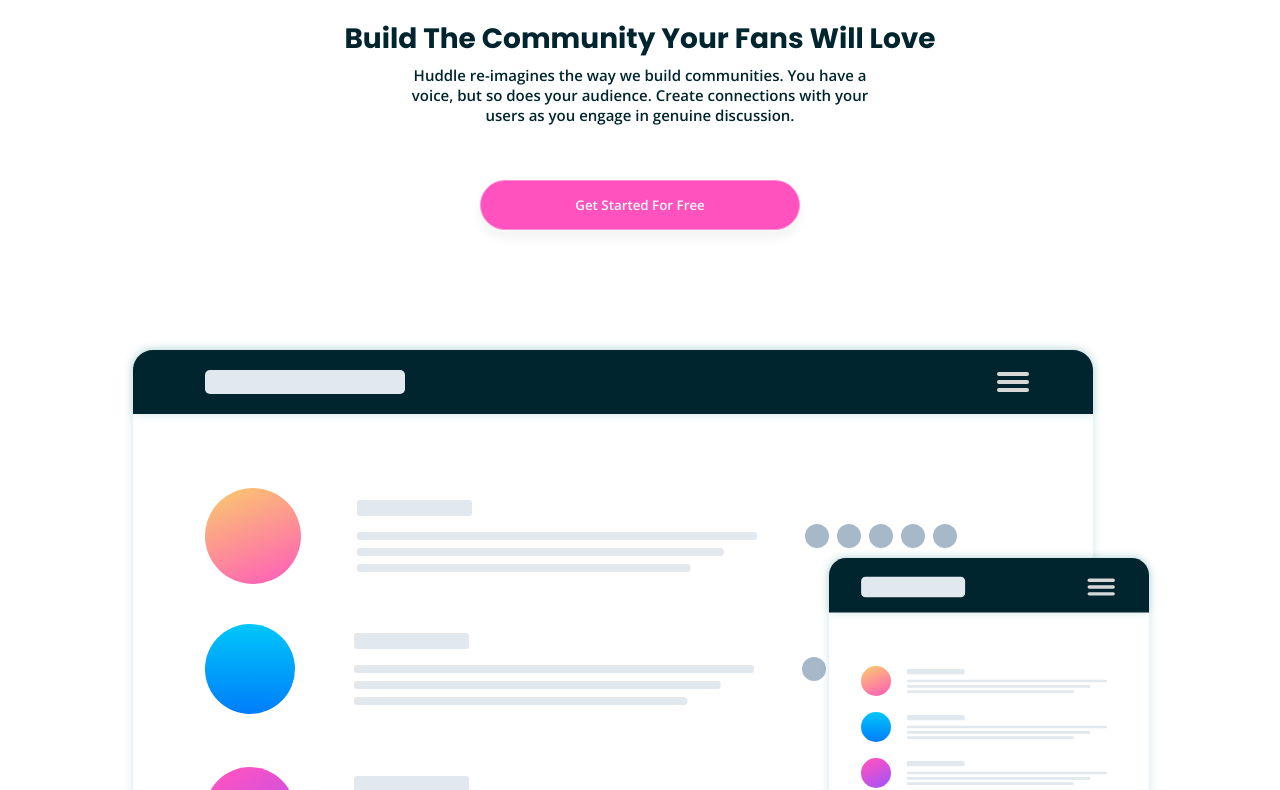
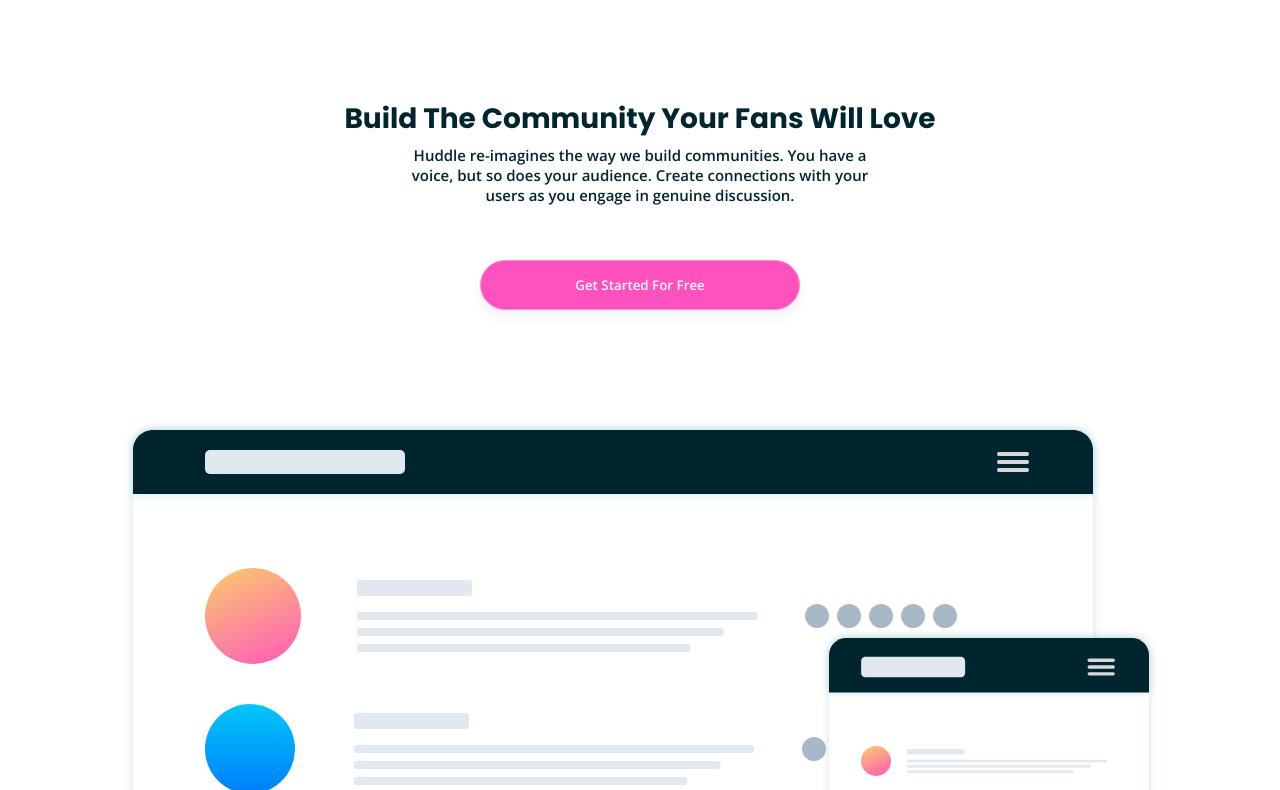
Before and after one commit to hsnb5789/Huddle-landing-page-with-curved-sections, a plain HTML site: page index.html in a window 1280 px wide. Shown: the part 142-932 px from the top of the page. Drawn offline with nearby package versions, Linux system fonts and the light colour scheme.

Commit message:
first commit

```diff
--- a/style.css
+++ b/style.css
@@ -36,17 +36,16 @@
 }
 
 main {
+    margin-top: 5rem;
     display: flex;
     flex-direction: column;
     align-items: center;
     justify-content: center;
-    /* margin: 20px; */
     width: 100%;
 }
 
 .container {
     min-width: 350px;
-    /* max-width: 1440px; */
     display: flex;
     flex-direction: column;
     justify-content: center;
```
